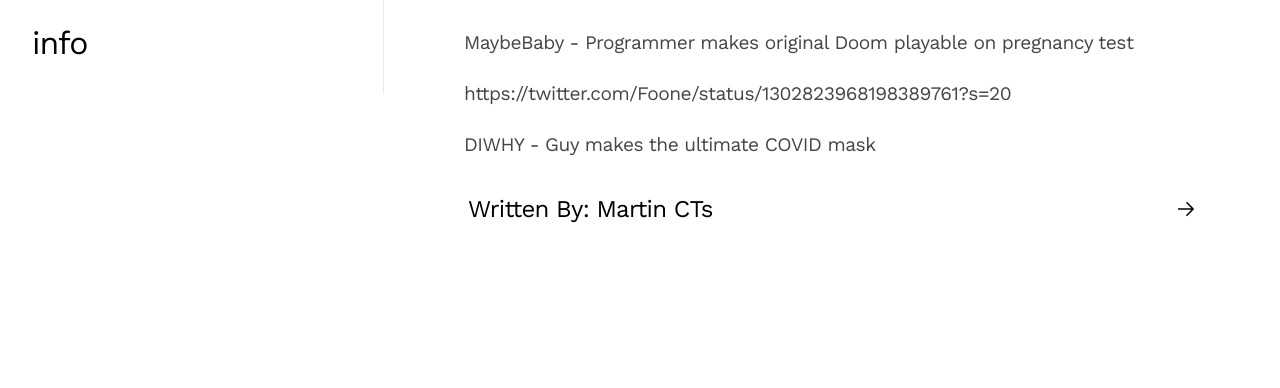
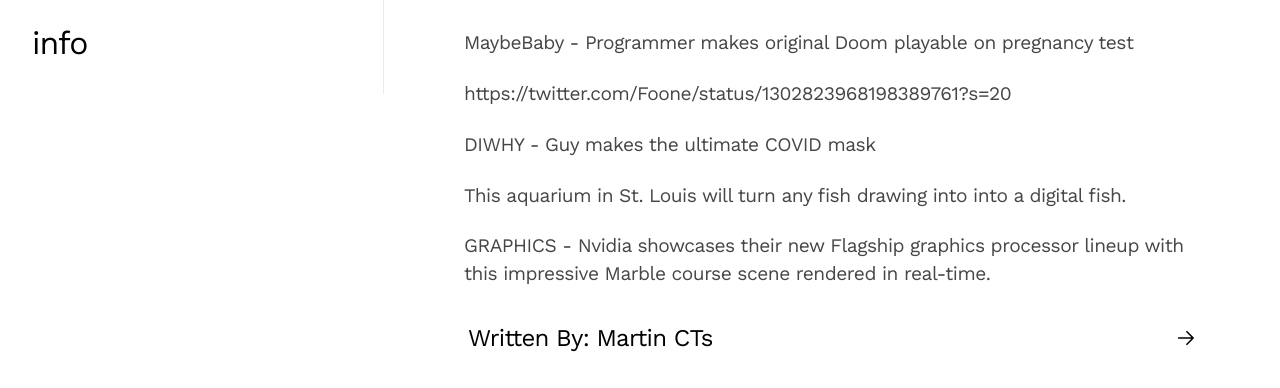
Before and after one commit to nevernotsean/martin-creative-tech-blog, a Gatsby site: page /blog/filtered-vol-6 in a window 1280 px wide. Shown: the part 706-1094 px from the top of the page. Before the commit the page ends 965 px from the top, so only its background shows below. Built offline with nearby package versions, Linux system fonts and the light colour scheme; Gatsby itself is replaced by a stand-in of ours.

Commit message:
Update from Forestry.io Sean Harrington updated content/posts/filtered-vol-6.md

```diff
--- a/content/posts/filtered-vol-6.md
+++ b/content/posts/filtered-vol-6.md
@@ -10,3 +10,7 @@
 [https://twitter.com/Foone/status/1302823968198389761?s=20](https://twitter.com/Foone/status/1302823968198389761?s=20 "https://twitter.com/Foone/status/1302823968198389761?s=20")
 
 DIWHY - [Guy makes the ultimate COVID mask](https://www.youtube.com/watch?v=ccjSo2Cq3gg&feature=emb_logo)
+
+[This aquarium in St. Louis will turn any fish drawing into into a digital fish.](https://www.tiktok.com/@aquariumstl/video/6850517663177870597?source=h5_m)
+
+GRAPHICS - [Nvidia showcases their new Flagship graphics processor lineup with this impressive Marble course scene rendered in real-time.](https://www.youtube.com/watch?v=NgcYLIvlp_k)
```
